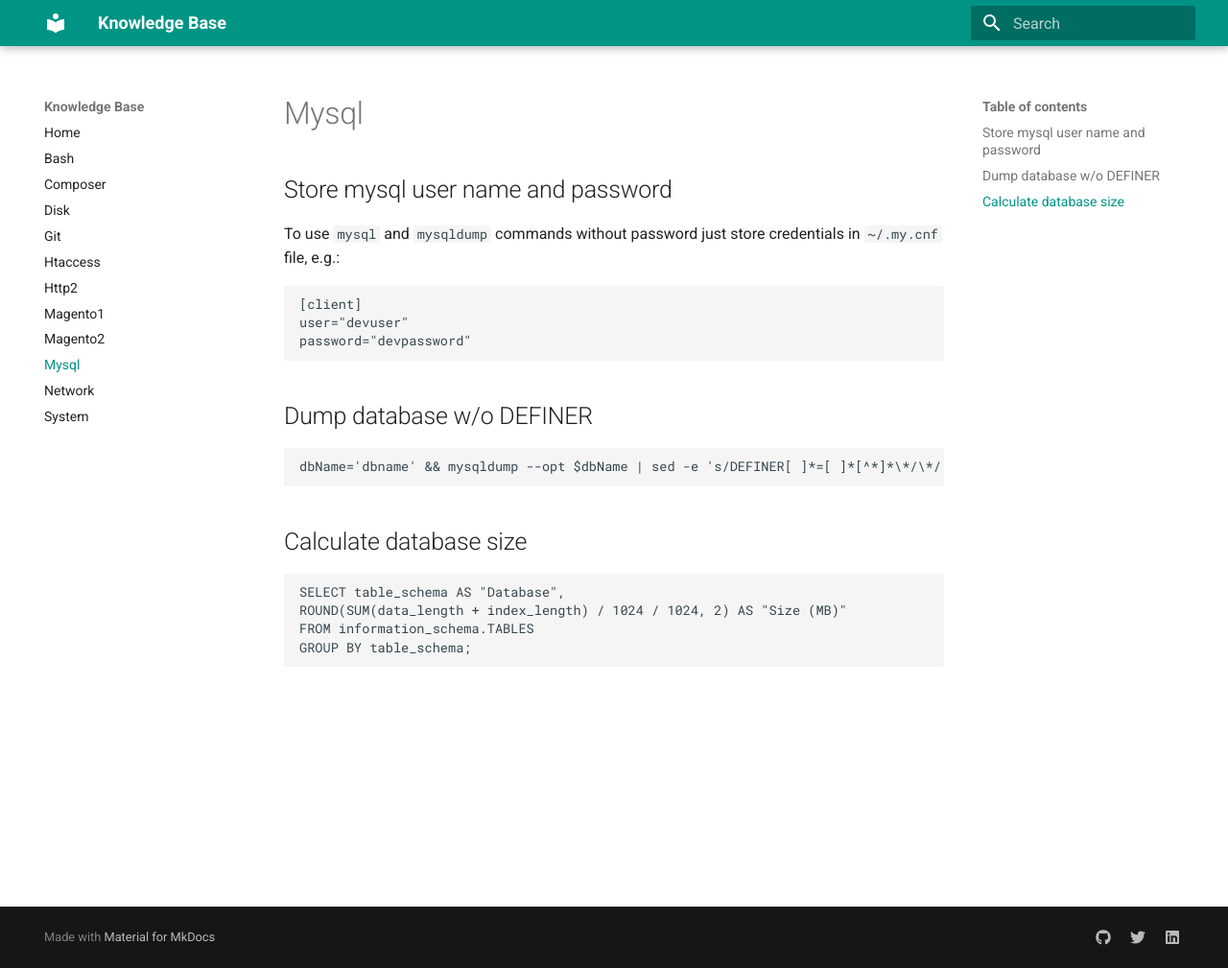
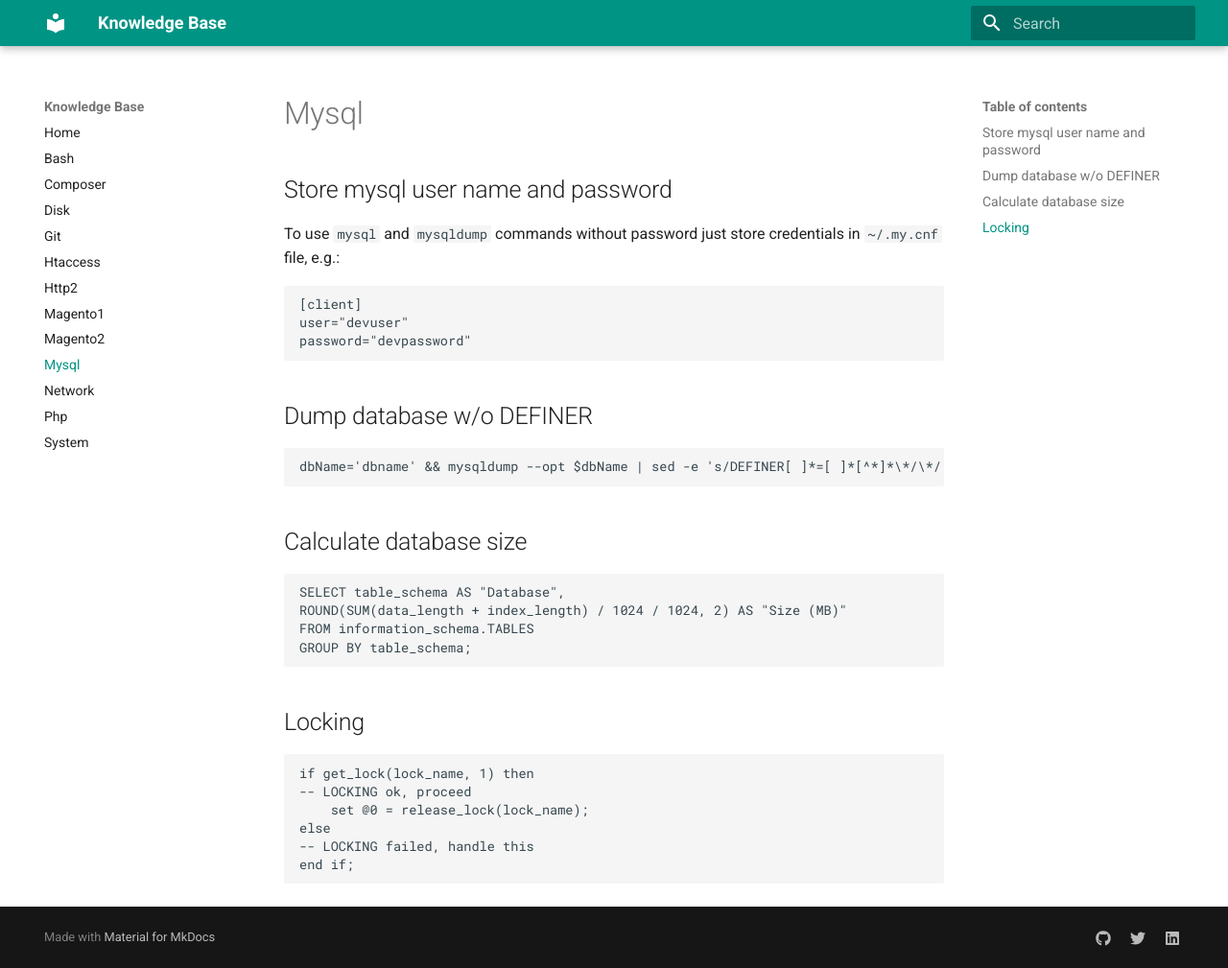
Before and after one commit to yutv/kb, an MkDocs documentation site: the page built from docs/mysql.md, in a window 1280 px wide and 1009 px high. Shown: the whole window at 96% size. Built offline with MkDocs 1.6.1 and Material for MkDocs 9.7.7, drawn with Linux system fonts in a browser that asks for light colours.

```diff
--- a/docs/mysql.md
+++ b/docs/mysql.md
@@ -15,3 +15,12 @@ To use `mysql` and `mysqldump` commands without password just store credentials
     ROUND(SUM(data_length + index_length) / 1024 / 1024, 2) AS "Size (MB)"
     FROM information_schema.TABLES
     GROUP BY table_schema;
+
+## Locking
+
+    if get_lock(lock_name, 1) then
+    -- LOCKING ok, proceed
+        set @0 = release_lock(lock_name);
+    else
+    -- LOCKING failed, handle this
+    end if;
```
Also changed, not shown: docs/bash.md (+9 -1 lines), docs/magento2.md (+7 -1 lines), docs/php.md (added, +3 -0 lines), docs/system.md (+10 -1 lines).
